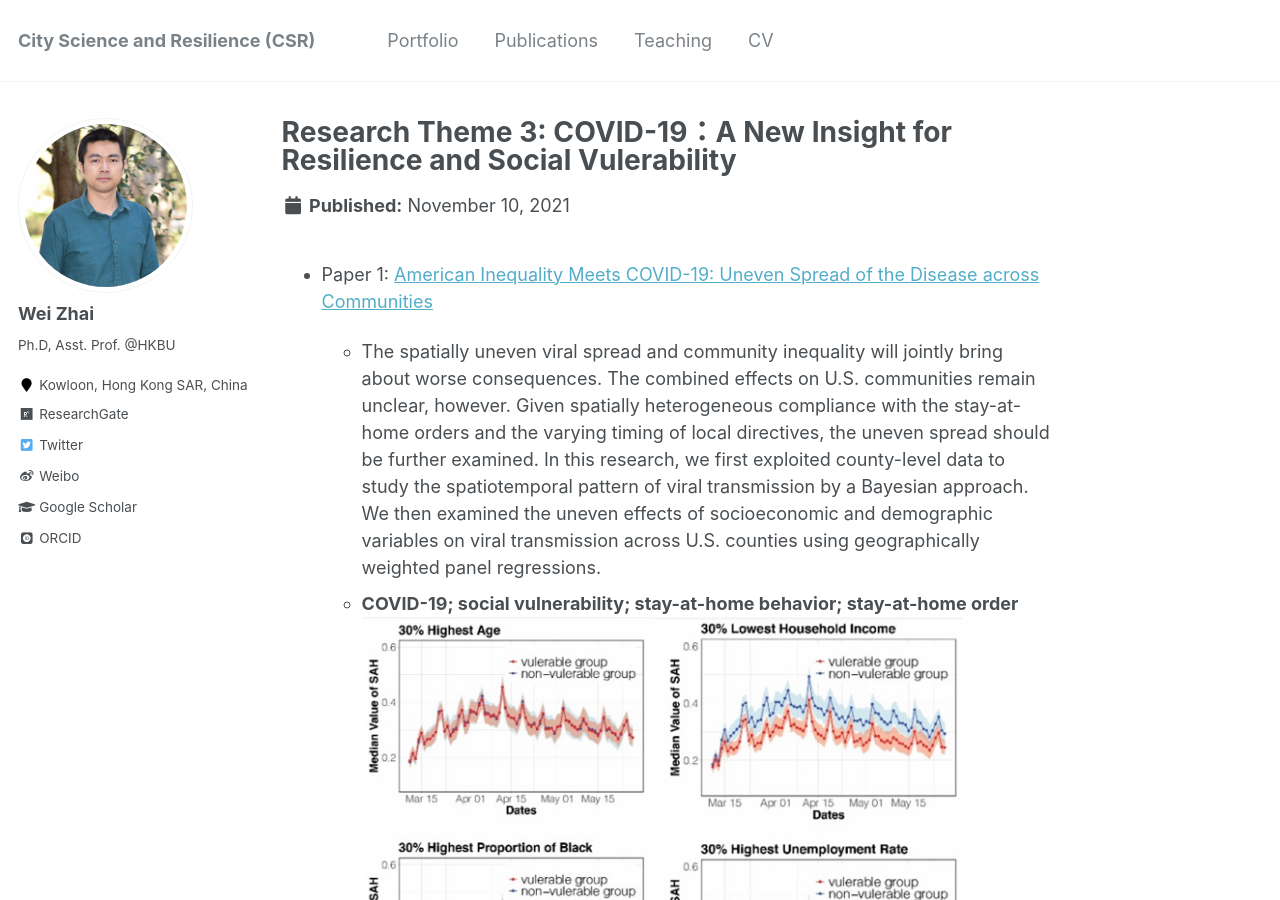
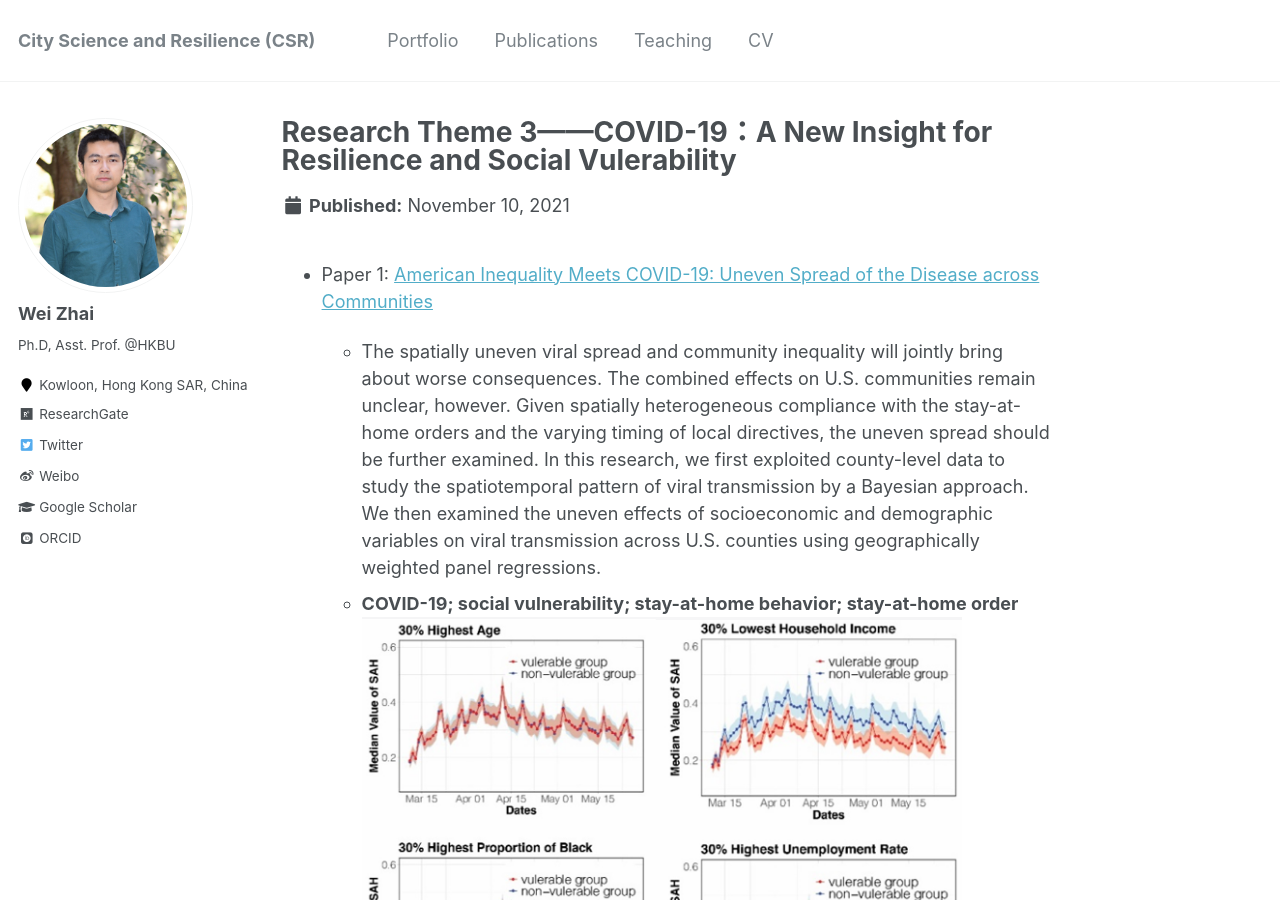
Before and after one commit to skywalkerzhai/weizhai.github.io, a Jekyll site: the page built from _portfolio/portfolio-3.md, in a window 1280 px wide and 900 px high. Built offline with Jekyll 4.4.1, drawn with Linux system fonts in a browser that asks for light colours; some web fonts are replaced.

Commit message:
Update portfolio-3.md

```diff
--- a/_portfolio/portfolio-3.md
+++ b/_portfolio/portfolio-3.md
@@ -1,5 +1,5 @@
 ---
-title: "Research Theme 3: COVID-19：A New Insight for Resilience and Social Vulerability"
+title: "Research Theme 3——COVID-19：A New Insight for Resilience and Social Vulerability"
 excerpt: "<br/><img src='https://skywalkerzhai.github.io/weizhai.github.io/images/COVID-19_minority.jpg' width='600'>"
 collection: portfolio
 ---
```
